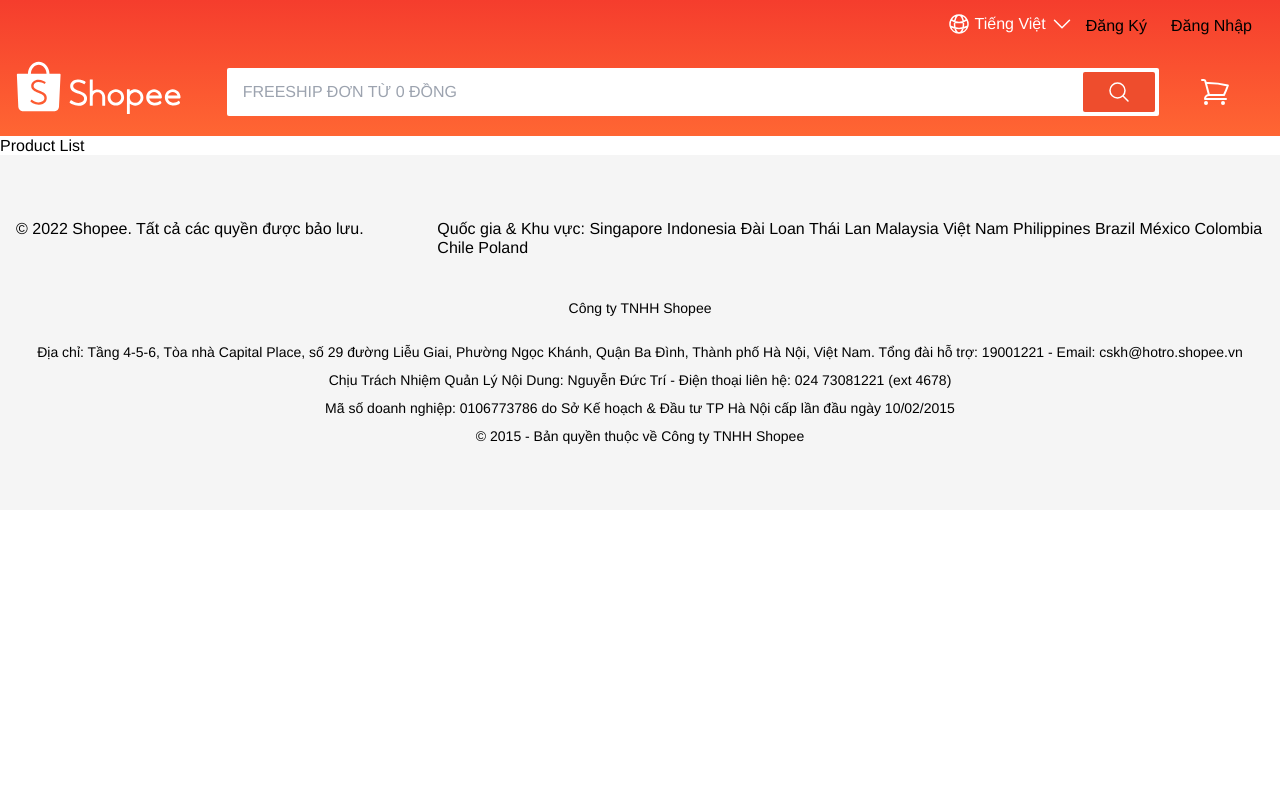
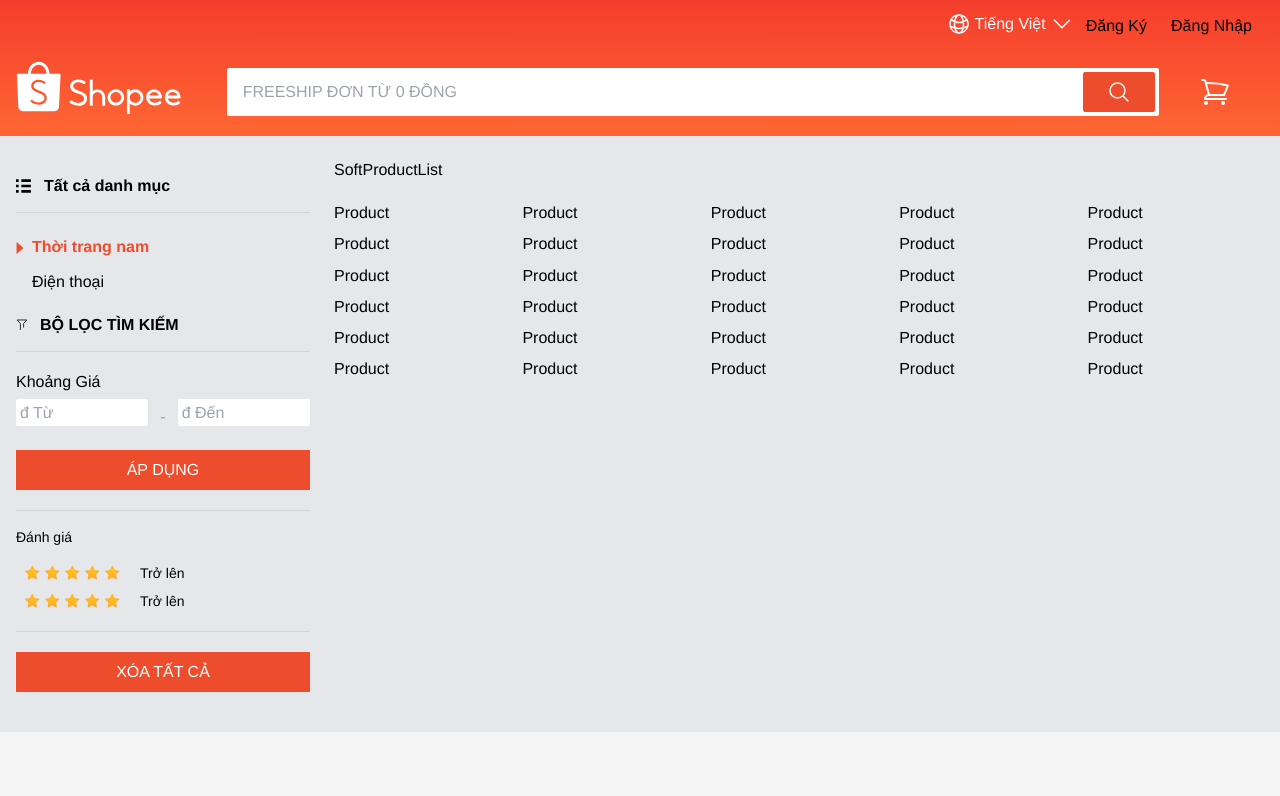
Before and after one commit to tuanbinh1511/ShopeeClone, a React (Vite) app in the folder ShopeeClone/: page / in a window 1280 px wide. Shown: the top 796 px of the page. Built offline with nearby package versions, Linux system fonts and the light colour scheme.

Commit message:
CodeUI-AsideFilter

```diff
--- a/ShopeeClone/src/components/Input/Input.tsx
+++ b/ShopeeClone/src/components/Input/Input.tsx
@@ -1,27 +1,38 @@
+import { InputHTMLAttributes } from 'react'
 import type { RegisterOptions, UseFormRegister } from 'react-hook-form'
 
-interface Props {
-  type: React.HTMLInputTypeAttribute
+interface Props extends InputHTMLAttributes<HTMLInputElement> {
   errorMessage?: string
-  placeholder?: string
-  className?: string
-  name: string
-  register: UseFormRegister<any>
+  classNameInput?: string
+  classNameError?: string
+  // eslint-disable-next-line @typescript-eslint/no-explicit-any
+  register?: UseFormRegister<any>
   rules?: RegisterOptions
-  autoComplete?: string
 }
 
-function Input({ type, errorMessage, name, autoComplete, register, className, placeholder, rules }: Props) {
+function Input({
+  type,
+  errorMessage,
+  name,
+  autoComplete,
+  register,
+  className,
+  placeholder,
+  rules,
+  classNameInput = 'w-full rounded-sm border border-gray-300 p-3 outline-none focus:border-gray-500 focus:shadow-sm',
+  classNameError = 'mt-1 ml-3 min-h-[1.25rem] text-left text-sm text-red-600'
+}: Props) {
+  const registerResult = register && name ? register(name, rules) : {}
   return (
     <div className={className}>
       <input
         type={type}
-        className='w-full rounded-sm border border-gray-300 p-3 outline-none focus:border-gray-500 focus:shadow-sm'
+        className={classNameInput}
         placeholder={placeholder}
         autoComplete={autoComplete}
-        {...register(name)}
+        {...registerResult}
       />
-      <div className=' mt-1 ml-3 min-h-[1.25rem] text-left text-sm text-red-600'>{errorMessage}</div>
+      <div className={classNameError}>{errorMessage}</div>
     </div>
   )
 }
--- /dev/null
+++ b/ShopeeClone/src/pages/ProductList/AsideFilter/AsideFilter.tsx
@@ -0,0 +1,177 @@
+import { Link } from 'react-router-dom'
+import Button from 'src/components/Button'
+import Input from 'src/components/Input'
+import path from 'src/constant/path'
+
+function AsideFilter() {
+  return (
+    <div className='py-4'>
+      <Link to={path.home} className='flex items-center font-bold '>
+        <svg viewBox='0 0 12 10' className='mr-3  h-5 w-4 fill-current'>
+          <g fillRule='evenodd' stroke='none' strokeWidth='1'>
+            <g transform='translate(-373 -208)'>
+              <g transform='translate(155 191)'>
+                <g transform='translate(218 17)'>
+                  <path d='m0 2h2v-2h-2zm4 0h7.1519633v-2h-7.1519633z'></path>
+                  <path d='m0 6h2v-2h-2zm4 0h7.1519633v-2h-7.1519633z'></path>
+                  <path d='m0 10h2v-2h-2zm4 0h7.1519633v-2h-7.1519633z'></path>
+                </g>
+              </g>
+            </g>
+          </g>
+        </svg>
+        Tất cả danh mục
+      </Link>
+      <div className='my-4 h-[1px] bg-gray-300'></div>
+      <ul>
+        <li className='py-2 pl-2 '>
+          <Link to={path.home} className='relative px-2 font-semibold text-orange'>
+            <svg viewBox='0 0 4 7' className=' absolute top-1 left-[-10px]  h-3 w-3 fill-orange'>
+              <polygon points='4 3.5 0 0 0 7'></polygon>
+            </svg>
+            Thời trang nam
+          </Link>
+        </li>
+        <li className='py-2 pl-2'>
+          <Link to={path.home} className='relative px-2 '>
+            Điện thoại
+          </Link>
+        </li>
+      </ul>
+      <Link to={path.home} className='mt-4 flex items-center font-bold uppercase'>
+        <svg
+          enableBackground='new 0 0 15 15'
+          viewBox='0 0 15 15'
+          x='0'
+          y='0'
+          className='mr-3 h-3 w-3 fill-current stroke-current'
+        >
+          <g>
+            <polyline
+              fill='none'
+              points='5.5 13.2 5.5 5.8 1.5 1.2 13.5 1.2 9.5 5.8 9.5 10.2'
+              strokeLinecap='round'
+              strokeLinejoin='round'
+              strokeMiterlimit='10'
+            ></polyline>
+          </g>
+        </svg>
+        Bộ lọc tìm kiếm
+      </Link>
+      <div className='my-4 h-[1px] w-full bg-gray-300'></div>
+      <div className='my-5 '>
+        <div className='capitalize'>Khoảng giá</div>
+        <form className='mt-2'>
+          <div className='flex items-start'>
+            <Input
+              type='text'
+              className='grow uppercase'
+              name='form'
+              placeholder='đ Từ'
+              classNameInput='p-1 w-full outline-none border-gray-100 focus:border-gray-200 rounded-sm focus:shadow-sm'
+            />
+            <div className='mx-3 mt-2 shrink-0 items-center text-gray-400'>-</div>
+            <Input
+              type='text'
+              className=' grow uppercase'
+              name='form'
+              placeholder='đ Đến'
+              classNameInput='p-1 w-full outline-none border-gray-100 focus:border-gray-200 rounded-sm focus:shadow-sm'
+            />
+          </div>
+        </form>
+        <Button
+          className='w-full bg-orange py-2 text-base uppercase text-white hover:opacity-80 '
+          isLoading={false}
+          type='submit'
+        >
+          Áp dụng
+        </Button>
+      </div>
+      <div className='my-4 h-[1px] w-full bg-gray-300'></div>
+      <div className='text-sm'>Đánh giá</div>
+      <ul className='my-3'>
+        <li className='py-1 pl-2'>
+          <Link to='' className='flex items-center text-sm'>
+            {Array(5)
+              .fill(0)
+              .map((_, index) => (
+                <svg viewBox='0 0 9.5 8' className='mr-1 h-4 w-4' key={index}>
+                  <defs>
+                    <linearGradient id='ratingStarGradient' x1='50%' x2='50%' y1='0%' y2='100%'>
+                      <stop offset='0' stopColor='#ffca11'></stop>
+                      <stop offset='1' stopColor='#ffad27'></stop>
+                    </linearGradient>
+                    <polygon
+                      id='ratingStar'
+                      points='14.910357 6.35294118 12.4209136 7.66171903 12.896355 4.88968305 10.8823529 2.92651626 13.6656353 2.52208166 14.910357 0 16.1550787 2.52208166 18.9383611 2.92651626 16.924359 4.88968305 17.3998004 7.66171903'
+                    ></polygon>
+                  </defs>
+                  <g fill='url(#ratingStarGradient)' fillRule='evenodd' stroke='none' strokeWidth='1'>
+                    <g transform='translate(-876 -1270)'>
+                      <g transform='translate(155 992)'>
+                        <g transform='translate(600 29)'>
+                          <g transform='translate(10 239)'>
+                            <g transform='translate(101 10)'>
+                              <use stroke='#ffa727' strokeWidth='.5' xlinkHref='#ratingStar'></use>
+                            </g>
+                          </g>
+                        </g>
+                      </g>
+                    </g>
+                  </g>
+                </svg>
+              ))}
+            <span className='ml-4'>Trở lên</span>
+          </Link>
+        </li>
+        <li className='py-1 pl-2'>
+          <Link to='' className='flex items-center text-sm'>
+            {Array(5)
+              .fill(0)
+              .map((_, index) => (
+                <svg viewBox='0 0 9.5 8' className='mr-1 h-4 w-4' key={index}>
+                  <defs>
+                    <linearGradient id='ratingStarGradient' x1='50%' x2='50%' y1='0%' y2='100%'>
+                      <stop offset={0} stopColor='#ffca11' />
+                      <stop offset={1} stopColor='#ffad27' />
+                    </linearGradient>
+                    <polygon
+                      id='ratingStar'
+                      points='14.910357 6.35294118 12.4209136 7.66171903 12.896355 4.88968305 10.8823529 2.92651626 13.6656353 2.52208166 14.910357 0 16.1550787 2.52208166 18.9383611 2.92651626 16.924359 4.88968305 17.3998004 7.66171903'
+                    />
+                  </defs>
+                  <g fill='url(#ratingStarGradient)' fillRule='evenodd' stroke='none' strokeWidth={1}>
+                    <g transform='translate(-876 -1270)'>
+                      <g transform='translate(155 992)'>
+                        <g transform='translate(600 29)'>
+                          <g transform='translate(10 239)'>
+                            <g transform='translate(101 10)'>
+                              <use stroke='#ffa727' strokeWidth='.5' xlinkHref='#ratingStar' />
+                            </g>
+                          </g>
+                        </g>
+                      </g>
+                    </g>
+                  </g>
+                </svg>
+              ))}
+            <span className='ml-4'>Trở lên</span>
+          </Link>
+        </li>
+      </ul>
+      <div className='my-4 h-[1px] w-full bg-gray-300'></div>
+      <div className='mt-5'>
+        <Button
+          className='w-full bg-orange py-2 text-base uppercase text-white hover:opacity-80 '
+          isLoading={false}
+          type='submit'
+        >
+          Xóa tất cả
+        </Button>
+      </div>
+    </div>
+  )
+}
+
+export default AsideFilter
--- /dev/null
+++ b/ShopeeClone/src/pages/ProductList/AsideFilter/index.ts
@@ -0,0 +1,3 @@
+import AsideFilter from './AsideFilter'
+
+export default AsideFilter
--- /dev/null
+++ b/ShopeeClone/src/pages/ProductList/Product/Product..tsx
@@ -0,0 +1,5 @@
+function Product() {
+  return <div>Product</div>
+}
+
+export default Product
--- /dev/null
+++ b/ShopeeClone/src/pages/ProductList/Product/index.ts
@@ -0,0 +1,3 @@
+import Product from './Product.'
+
+export default Product
--- a/ShopeeClone/src/pages/ProductList/ProductList.tsx
+++ b/ShopeeClone/src/pages/ProductList/ProductList.tsx
@@ -1,5 +1,31 @@
+import AsideFilter from './AsideFilter'
+import Product from './Product/Product.'
+import SoftProductList from './SoftProductList'
+
 function ProductList() {
-  return <div>Product List </div>
+  return (
+    <div className='bg-gray-200 py-6'>
+      <div className='container'>
+        <div className='grid grid-cols-12 gap-6'>
+          <div className='col-span-3'>
+            <AsideFilter />
+          </div>
+          <div className='col-span-9'>
+            <SoftProductList />
+            <div className='mt-6 grid grid-cols-2 gap-3 md:grid-cols-3 lg:grid-cols-5'>
+              {Array(30)
+                .fill(0)
+                .map((_, index) => (
+                  <div className='col-span-1' key={index}>
+                    <Product />
+                  </div>
+                ))}
+            </div>
+          </div>
+        </div>
+      </div>
+    </div>
+  )
 }
 
 export default ProductList
--- /dev/null
+++ b/ShopeeClone/src/pages/ProductList/SoftProductList/SoftProductList.tsx
@@ -0,0 +1,5 @@
+function SoftProductList() {
+  return <div>SoftProductList</div>
+}
+
+export default SoftProductList
--- /dev/null
+++ b/ShopeeClone/src/pages/ProductList/SoftProductList/index.ts
@@ -0,0 +1,3 @@
+import SoftProductList from './SoftProductList'
+
+export default SoftProductList
```
